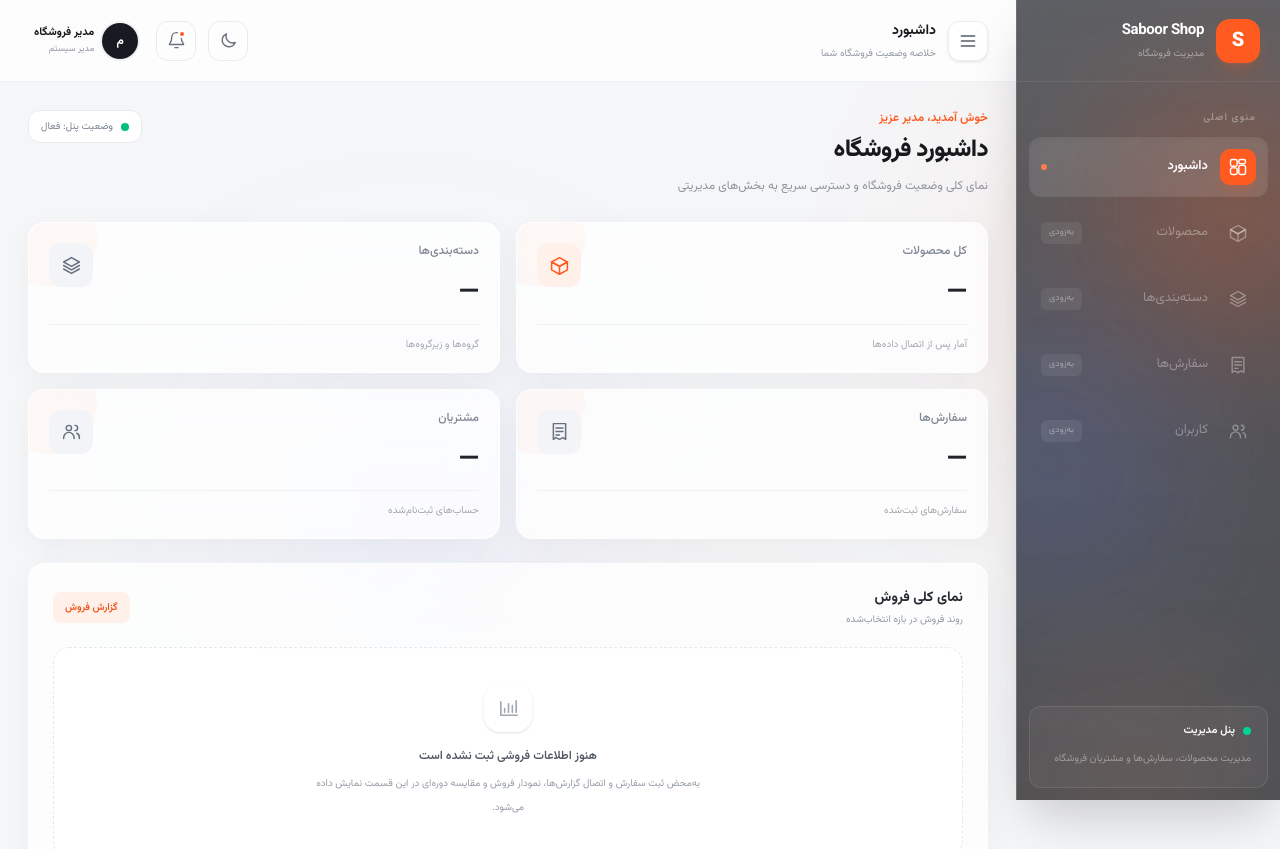
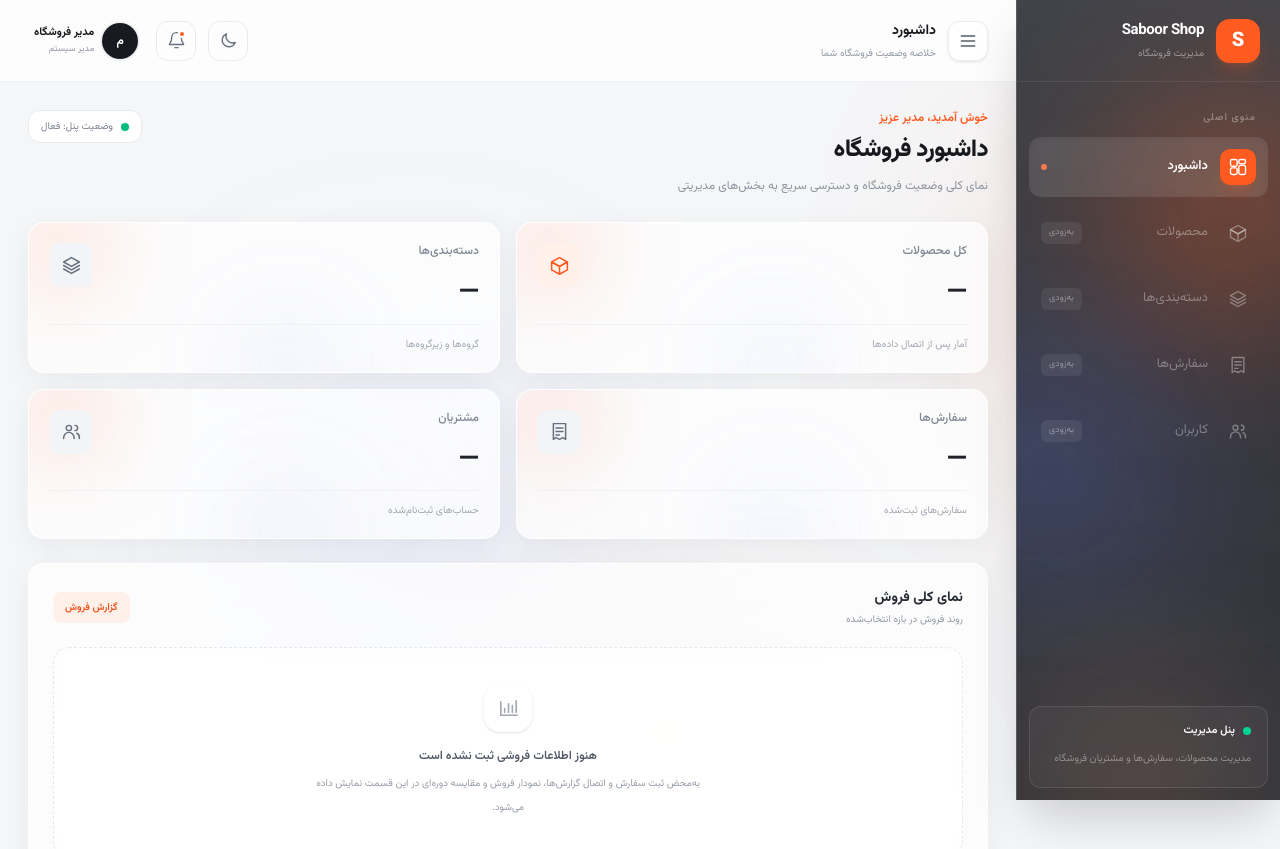
Before and after one commit to Amirsaboor/next-shop-fullstack, a Next.js app: page /admin in a window 1280 px wide. Shown: the top 849 px of the page. Built offline with nearby package versions, Linux system fonts and the light colour scheme.

Commit message:
Refine sidebar glass tint and add ambient dashboard glows

```diff
--- a/src/app/(admin)/admin/page.tsx
+++ b/src/app/(admin)/admin/page.tsx
@@ -42,24 +42,24 @@ export default function AdminDashboardPage() {
       </section>
 
       <section className="grid gap-4 sm:grid-cols-2 2xl:grid-cols-4">
-        {stats.map((stat, index) => <article key={stat.title} className="group relative overflow-hidden rounded-2xl border border-white/80 bg-white/75 p-5 shadow-[0_8px_30px_rgba(18,20,23,0.045)] backdrop-blur-xl transition hover:-translate-y-0.5 hover:shadow-[0_10px_28px_rgba(18,20,23,0.06)] dark:border-white/10 dark:bg-[#20242c]/75"><div className="absolute -left-7 -top-8 h-24 w-24 rounded-full bg-[#ff5a1f]/[0.035] transition group-hover:scale-125" /><div className="relative flex items-start justify-between"><div><p className="text-xs font-medium text-[#7f8792] dark:text-white/50">{stat.title}</p><p className="mt-3 text-[27px] font-extrabold tracking-tight text-[#20242a] dark:text-white">{stat.value}</p></div><span className={`flex h-11 w-11 items-center justify-center rounded-xl ${index === 0 ? "bg-[#fff0e9] text-[#ff5a1f]" : "bg-[#f2f4f7] text-[#67717e] dark:bg-white/[0.07] dark:text-white/65"}`}><Icon name={stat.icon} size={21} /></span></div><p className="relative mt-3 border-t border-[#f0f1f3] pt-3 text-[10px] text-[#a0a6af] dark:border-white/[0.07] dark:text-white/35">{stat.note}</p></article>)}
+        {stats.map((stat, index) => <article key={stat.title} className="group relative isolate overflow-hidden rounded-2xl border border-white/85 bg-white/70 p-5 shadow-[0_8px_30px_rgba(18,20,23,0.05)] backdrop-blur-2xl transition hover:-translate-y-0.5 hover:shadow-[0_12px_32px_rgba(18,20,23,0.075)] dark:border-white/10 dark:bg-[#20242c]/70"><div aria-hidden="true" className="pointer-events-none absolute -left-8 -top-10 h-32 w-32 rounded-full bg-[#ff5a1f]/[0.10] blur-[38px] transition group-hover:scale-125 dark:bg-[#ff5a1f]/[0.16]" /><div aria-hidden="true" className="pointer-events-none absolute -bottom-12 right-1/3 h-28 w-28 rounded-full bg-[#7588ff]/[0.07] blur-[42px] dark:bg-[#7588ff]/[0.12]" /><div className="relative z-10 flex items-start justify-between"><div><p className="text-xs font-medium text-[#7f8792] dark:text-white/50">{stat.title}</p><p className="mt-3 text-[27px] font-extrabold tracking-tight text-[#20242a] dark:text-white">{stat.value}</p></div><span className={`flex h-11 w-11 items-center justify-center rounded-xl ${index === 0 ? "bg-[#fff0e9] text-[#ff5a1f]" : "bg-[#f2f4f7] text-[#67717e] dark:bg-white/[0.07] dark:text-white/65"}`}><Icon name={stat.icon} size={21} /></span></div><p className="relative z-10 mt-3 border-t border-[#f0f1f3] pt-3 text-[10px] text-[#a0a6af] dark:border-white/[0.07] dark:text-white/35">{stat.note}</p></article>)}
       </section>
 
       <section className="grid gap-4 2xl:grid-cols-[1.55fr_1fr]">
-        <article className="rounded-2xl border border-white/80 bg-white/75 p-5 shadow-[0_8px_30px_rgba(18,20,23,0.045)] backdrop-blur-xl dark:border-white/10 dark:bg-[#20242c]/75 sm:p-6">
+        <article className="relative isolate overflow-hidden rounded-2xl border border-white/85 bg-white/70 p-5 shadow-[0_8px_30px_rgba(18,20,23,0.05)] backdrop-blur-2xl dark:border-white/10 dark:bg-[#20242c]/70 sm:p-6">
           <div className="flex items-center justify-between gap-3"><div><h2 className="text-sm font-bold text-[#252a31] dark:text-white">نمای کلی فروش</h2><p className="mt-1 text-[10px] text-[#9299a3] dark:text-white/40">روند فروش در بازه انتخاب‌شده</p></div><span className="rounded-lg bg-[#fff0e9] px-3 py-2 text-[10px] font-semibold text-[#f0521b]">گزارش فروش</span></div>
-          <div className="mt-5"><EmptyState title="هنوز اطلاعات فروشی ثبت نشده است" description="به‌محض ثبت سفارش و اتصال گزارش‌ها، نمودار فروش و مقایسه دوره‌ای در این قسمت نمایش داده می‌شود." /></div>
+          <div className="relative z-10 mt-5"><EmptyState title="هنوز اطلاعات فروشی ثبت نشده است" description="به‌محض ثبت سفارش و اتصال گزارش‌ها، نمودار فروش و مقایسه دوره‌ای در این قسمت نمایش داده می‌شود." /></div>
         </article>
-        <article className="rounded-2xl border border-white/80 bg-white/75 p-5 shadow-[0_8px_30px_rgba(18,20,23,0.045)] backdrop-blur-xl dark:border-white/10 dark:bg-[#20242c]/75 sm:p-6">
+        <article className="relative isolate overflow-hidden rounded-2xl border border-white/85 bg-white/70 p-5 shadow-[0_8px_30px_rgba(18,20,23,0.05)] backdrop-blur-2xl dark:border-white/10 dark:bg-[#20242c]/70 sm:p-6">
           <div className="flex items-center justify-between"><div><h2 className="text-sm font-bold text-[#252a31] dark:text-white">دسترسی سریع</h2><p className="mt-1 text-[10px] text-[#9299a3] dark:text-white/40">بخش‌های اصلی مدیریت فروشگاه</p></div><span className="flex h-9 w-9 items-center justify-center rounded-xl bg-[#f4f5f7] text-[#6e7783] dark:bg-white/[0.06] dark:text-white/60"><Icon name="trend" /></span></div>
-          <div className="mt-5 space-y-2.5">{quickLinks.map((item) => <div key={item.title} className="flex items-center gap-3 rounded-xl border border-[#eef0f3] p-3 transition hover:border-[#ffd2c2] dark:border-white/[0.07]"><span className="flex h-10 w-10 shrink-0 items-center justify-center rounded-xl bg-[#fff0e9] text-[#ff5a1f]"><Icon name={item.icon} size={19} /></span><div className="min-w-0 flex-1"><p className="text-xs font-bold text-[#3b414a] dark:text-white/85">{item.title}</p><p className="mt-1 text-[9px] text-[#9aa1aa] dark:text-white/35">{item.description}</p></div><span className="rounded-md bg-[#f3f4f6] px-2 py-1 text-[9px] text-[#9299a3] dark:bg-white/[0.06] dark:text-white/40">به‌زودی</span></div>)}</div>
+          <div className="relative z-10 mt-5 space-y-2.5">{quickLinks.map((item) => <div key={item.title} className="flex items-center gap-3 rounded-xl border border-[#eef0f3] p-3 transition hover:border-[#ffd2c2] dark:border-white/[0.07]"><span className="flex h-10 w-10 shrink-0 items-center justify-center rounded-xl bg-[#fff0e9] text-[#ff5a1f]"><Icon name={item.icon} size={19} /></span><div className="min-w-0 flex-1"><p className="text-xs font-bold text-[#3b414a] dark:text-white/85">{item.title}</p><p className="mt-1 text-[9px] text-[#9aa1aa] dark:text-white/35">{item.description}</p></div><span className="rounded-md bg-[#f3f4f6] px-2 py-1 text-[9px] text-[#9299a3] dark:bg-white/[0.06] dark:text-white/40">به‌زودی</span></div>)}</div>
         </article>
       </section>
 
       <section className="grid gap-4 2xl:grid-cols-[1.45fr_1fr]">
-        <article className="rounded-2xl border border-white/80 bg-white/75 p-5 shadow-[0_8px_30px_rgba(18,20,23,0.045)] backdrop-blur-xl dark:border-white/10 dark:bg-[#20242c]/75 sm:p-6">
+        <article className="relative isolate overflow-hidden rounded-2xl border border-white/85 bg-white/70 p-5 shadow-[0_8px_30px_rgba(18,20,23,0.05)] backdrop-blur-2xl dark:border-white/10 dark:bg-[#20242c]/70 sm:p-6">
           <div className="flex items-center justify-between"><div><h2 className="text-sm font-bold text-[#252a31] dark:text-white">آخرین سفارش‌ها</h2><p className="mt-1 text-[10px] text-[#9299a3] dark:text-white/40">مرور سفارش‌های اخیر مشتریان</p></div><span className="flex h-9 w-9 items-center justify-center rounded-xl bg-[#f4f5f7] text-[#6e7783] dark:bg-white/[0.06] dark:text-white/60"><Icon name="receipt" /></span></div>
-          <div className="mt-5"><EmptyState title="هنوز سفارشی ثبت نشده است" description="پس از ثبت اولین سفارش، شماره سفارش، مبلغ، تاریخ و وضعیت آن در این جدول نمایش داده می‌شود." /></div>
+          <div className="relative z-10 mt-5"><EmptyState title="هنوز سفارشی ثبت نشده است" description="پس از ثبت اولین سفارش، شماره سفارش، مبلغ، تاریخ و وضعیت آن در این جدول نمایش داده می‌شود." /></div>
         </article>
         <article className="relative overflow-hidden rounded-2xl bg-[#15181d] p-6 text-white shadow-[0_8px_28px_rgba(18,20,23,0.12)]"><div className="absolute -left-12 -top-12 h-44 w-44 rounded-full border-[24px] border-[#ff5a1f]/10" /><div className="absolute -left-4 top-16 h-24 w-24 rounded-full bg-[#ff5a1f]/10 blur-2xl" /><div className="relative"><span className="flex h-11 w-11 items-center justify-center rounded-xl bg-[#ff5a1f] text-white"><Icon name="chart" size={22} /></span><p className="mt-5 text-base font-bold">فروشگاه در مسیر رشد</p><p className="mt-2 text-[11px] leading-7 text-white/50">زیرساخت اصلی فروشگاه آماده است. با تکمیل صفحات مدیریت محصولات و سفارش‌ها، ابزارهای مدیریتی را مرحله‌به‌مرحله فعال می‌کنیم.</p><div className="mt-6 flex items-center justify-between border-t border-white/10 pt-4"><span className="text-[10px] text-white/45">مرحله بعدی توسعه</span><span className="rounded-lg bg-white/10 px-3 py-2 text-[10px] font-semibold">مدیریت محصولات</span></div></div></article>
       </section>
--- a/src/components/admin/AdminShell.tsx
+++ b/src/components/admin/AdminShell.tsx
@@ -63,17 +63,17 @@ export default function AdminShell({ children }: { children: ReactNode }) {
   return (
     <div className="admin-theme relative isolate min-h-screen overflow-hidden bg-[#f5f6f8] text-[#17191d] transition-colors dark:bg-[#101216] dark:text-[#f4f5f7]">
       <div aria-hidden="true" className="pointer-events-none fixed inset-0 z-0 overflow-hidden">
-        <div className="absolute -right-36 top-24 h-[430px] w-[430px] rounded-full bg-[#ff5a1f]/[0.10] blur-[110px] dark:bg-[#ff5a1f]/[0.16]" />
-        <div className="absolute left-[18%] top-[42%] h-[360px] w-[360px] rounded-full bg-[#7c8cff]/[0.07] blur-[115px] dark:bg-[#7788ff]/[0.10]" />
-        <div className="absolute bottom-[-180px] right-[34%] h-[360px] w-[360px] rounded-full bg-[#ff9b72]/[0.08] blur-[110px] dark:bg-[#ff784d]/[0.08]" />
+        <div className="absolute -right-36 top-24 h-[430px] w-[430px] rounded-full bg-[#ff5a1f]/[0.14] blur-[105px] dark:bg-[#ff5a1f]/[0.20]" />
+        <div className="absolute left-[18%] top-[42%] h-[360px] w-[360px] rounded-full bg-[#7c8cff]/[0.09] blur-[110px] dark:bg-[#7788ff]/[0.13]" />
+        <div className="absolute bottom-[-180px] right-[34%] h-[360px] w-[360px] rounded-full bg-[#ff9b72]/[0.11] blur-[105px] dark:bg-[#ff784d]/[0.12]" />
       </div>
       {mobileOpen && <button type="button" aria-label="بستن منو" onClick={() => setMobileOpen(false)} className="fixed inset-0 z-40 bg-black/55 backdrop-blur-[2px] lg:hidden" />}
 
-      <aside className={`fixed inset-y-0 right-0 z-50 flex flex-col overflow-hidden border-l border-white/[0.16] bg-[#15191f]/[0.72] text-white shadow-2xl shadow-black/20 backdrop-blur-[36px] transition-all duration-300 ${mobileOpen ? "translate-x-0" : "translate-x-full lg:translate-x-0"} ${collapsed ? "w-[264px] lg:w-[88px]" : "w-[264px]"}`}>
+      <aside className={`fixed inset-y-0 right-0 z-50 flex flex-col overflow-hidden border-l border-white/[0.18] bg-[#11151c]/[0.84] text-white shadow-2xl shadow-black/20 backdrop-blur-[36px] transition-all duration-300 ${mobileOpen ? "translate-x-0" : "translate-x-full lg:translate-x-0"} ${collapsed ? "w-[264px] lg:w-[88px]" : "w-[264px]"}`}>
         <div aria-hidden="true" className="pointer-events-none absolute inset-0 z-0 overflow-hidden">
-          <div className="absolute -right-20 top-20 h-64 w-64 rounded-full bg-[#ff5a1f]/25 blur-[75px]" />
-          <div className="absolute -left-24 top-[42%] h-64 w-64 rounded-full bg-[#657cff]/20 blur-[85px]" />
-          <div className="absolute bottom-[-90px] right-8 h-56 w-56 rounded-full bg-[#ff9b72]/15 blur-[75px]" />
+          <div className="absolute -right-20 top-20 h-64 w-64 rounded-full bg-[#ff5a1f]/30 blur-[75px]" />
+          <div className="absolute -left-24 top-[42%] h-64 w-64 rounded-full bg-[#657cff]/24 blur-[85px]" />
+          <div className="absolute bottom-[-90px] right-8 h-56 w-56 rounded-full bg-[#ff9b72]/19 blur-[75px]" />
           <div className="absolute inset-0 bg-gradient-to-b from-white/[0.055] via-transparent to-black/[0.10]" />
         </div>
         <div className={`relative z-10 flex h-[82px] shrink-0 items-center border-b border-white/[0.08] ${collapsed && !mobileOpen ? "justify-center px-3" : "justify-between px-5"}`}>
```
